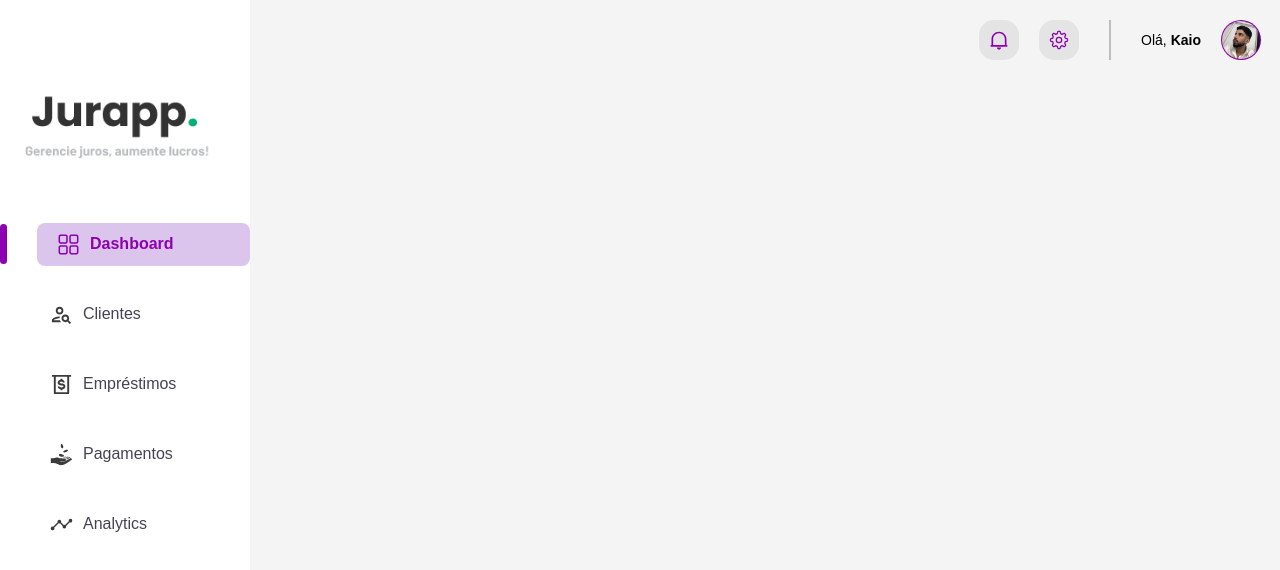
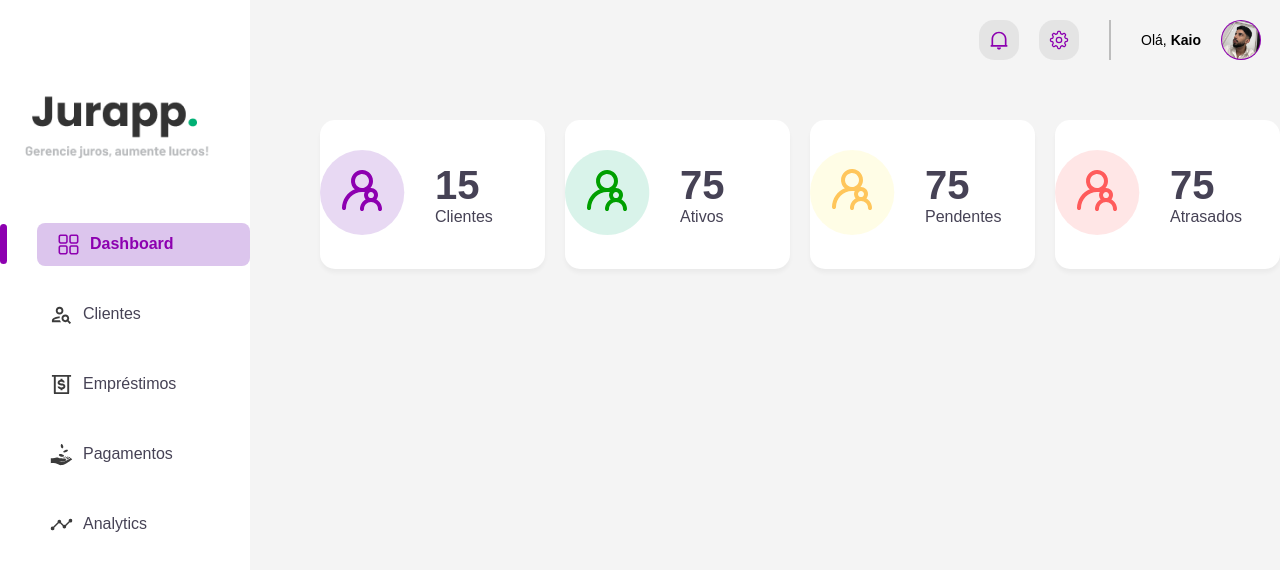
Before and after one commit to kaiudiass/jurappp, a React (Vite) app: page / in a window 1280 px wide. Shown: the top 570 px of the page. Built offline with nearby package versions, Linux system fonts and the light colour scheme.

Commit message:
fix: fixes bug in styling

```diff
--- a/src/components/ContainerAdjustment/ContainerAdjustment.module.css
+++ b/src/components/ContainerAdjustment/ContainerAdjustment.module.css
@@ -2,3 +2,18 @@
     margin-left: 250px;
     height: 200vh;
 }
+
+
+@media (max-width: 1024px) {
+
+    .ContainerAdjustment{
+        margin-left:200px;
+    }
+}
+
+@media (max-width: 600px) {
+    .ContainerAdjustment{
+        margin-left: 0px;
+        height: 200vh;
+    }
+  }
--- a/src/components/MenuResize/MenuDesktop/MenuDesktop.module.css
+++ b/src/components/MenuResize/MenuDesktop/MenuDesktop.module.css
@@ -8,7 +8,7 @@
     overflow: hidden;
     display: flex;
     flex-direction: column;
-
+    top: 0;
     align-items: center;
     gap: 30px;
     z-index: 999;
--- a/src/index.css
+++ b/src/index.css
@@ -10,3 +10,26 @@
 html{
   background-color: #F4F4F4;
 }
+
+/* Customizar a barra de rolagem no Chrome, Safari e Edge */
+::-webkit-scrollbar {
+  width: 4px; /* Largura da barra de rolagem vertical */
+  height: 5px;
+
+}
+
+/* Cor do fundo da barra de rolagem */
+::-webkit-scrollbar-track {
+  background: #f1f1f1; /* Cor de fundo da trilha */
+}
+
+/* Cor da barra de rolagem */
+::-webkit-scrollbar-thumb {
+  background-color: #c300ff88; /* Cor da barra */
+  border-radius: 10px; /* Deixar a barra redonda */
+}
+
+/* Adiciona um efeito quando o usuário passar o mouse sobre a barra */
+::-webkit-scrollbar-thumb:hover {
+  background-color: #555; /* Cor ao passar o mouse */
+}
--- /dev/null
+++ b/src/pages/Home/ContainerCard/Card/Card.module.css
@@ -0,0 +1,33 @@
+.Card{
+    width: 330px;
+    background-color: rgb(255, 255, 255);
+    border-radius: 15px;
+    box-shadow: 0px 4px 4px 0px rgba(0, 0, 0, 0.04);
+    display: flex;
+    align-items: center;
+   justify-content: ;
+    gap: 30px;
+    padding: 30px 0px;
+
+}
+
+.CardInfo{
+
+}
+
+.CardInfoName{
+    font-family: Arial, Helvetica, sans-serif;
+    color: #464255;
+
+}
+
+.CardInfoNumber{
+    font-family: Arial, Helvetica, sans-serif;
+    font-weight: bold;
+    font-size: 40px;
+    color: #464255;
+}
+
+.CardImg{
+
+}
--- /dev/null
+++ b/src/pages/Home/ContainerCard/ContainerCard.module.css
@@ -0,0 +1,9 @@
+.ContainerCard{
+
+
+    /* background-color: aqua; */
+    margin-top: 120px;
+    display: flex;
+    margin-left: 70px;
+    gap: 20px;
+}
--- a/src/pages/Home/index.jsx
+++ b/src/pages/Home/index.jsx
@@ -3,6 +3,7 @@ import style from './Home.module.css'
 import MenuDesktop from '../../components/MenuResize/MenuDesktop'
 import HeaderDesktop from '../../components/HeaderResize/HeaderDesktop'
 import ContainerAdjustment from '../../components/ContainerAdjustment'
+import ContainerCard from './ContainerCard'
 
 const Home = () => {
   return (
@@ -11,6 +12,8 @@ const Home = () => {
 
     <ContainerAdjustment>
     <HeaderDesktop/>
+    <ContainerCard/>
+
 
     </ContainerAdjustment>
 
```
